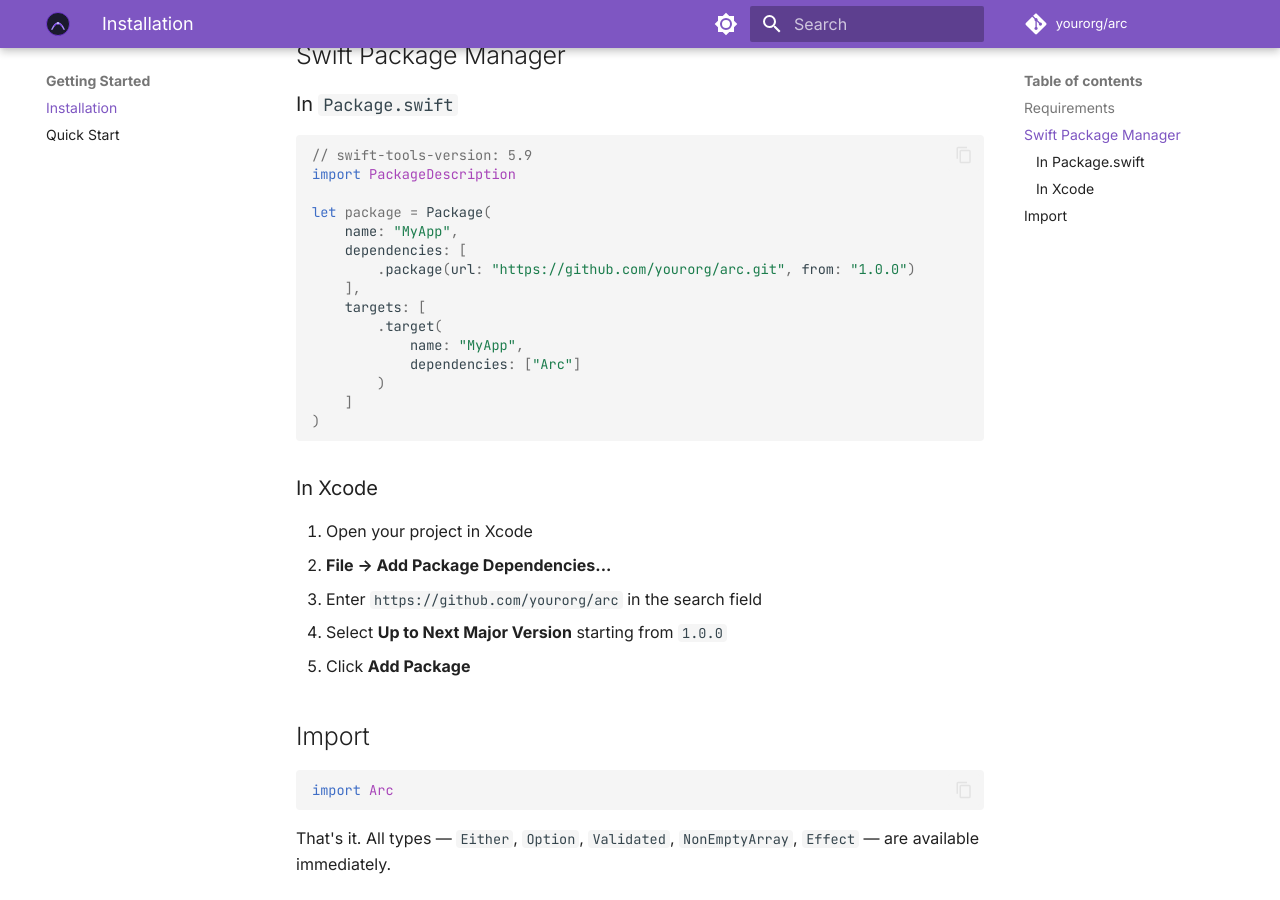
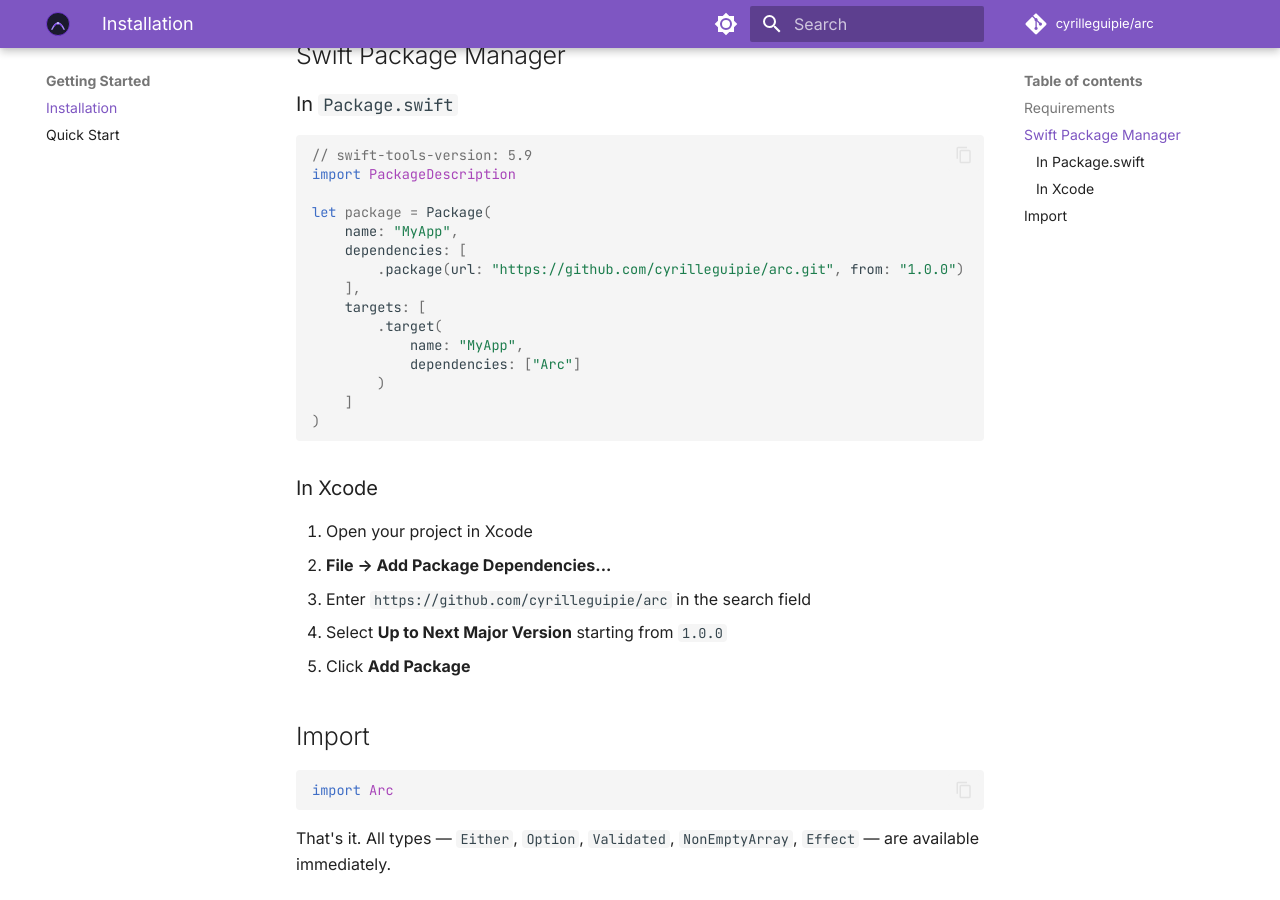
Before and after one commit to cyrilleguipie/arc, an MkDocs documentation site: the page built from docs/docs/getting-started/installation.md, in a window 1280 px wide and 900 px high, scrolled down 570 px. Built offline with MkDocs 1.6.1 and Material for MkDocs 9.7.7, drawn with Linux system fonts in a browser that asks for light colours; comment, search, counter and statistics services are not loaded.

Commit message:
docs(doc): fix url issues

```diff
--- a/docs/docs/getting-started/installation.md
+++ b/docs/docs/getting-started/installation.md
@@ -21,7 +21,7 @@
 let package = Package(
     name: "MyApp",
     dependencies: [
-        .package(url: "https://github.com/yourorg/arc.git", from: "1.0.0")
+        .package(url: "https://github.com/cyrilleguipie/arc.git", from: "1.0.0")
     ],
     targets: [
         .target(
@@ -36,7 +36,7 @@
 
 1. Open your project in Xcode
 2. **File → Add Package Dependencies...**
-3. Enter `https://github.com/yourorg/arc` in the search field
+3. Enter `https://github.com/cyrilleguipie/arc` in the search field
 4. Select **Up to Next Major Version** starting from `1.0.0`
 5. Click **Add Package**
 
--- a/docs/mkdocs.yml
+++ b/docs/mkdocs.yml
@@ -1,8 +1,8 @@
 site_name: Arc
 site_description: Pragmatic functional programming for Swift
-site_url: https://yourorg.github.io/arc
-repo_url: https://github.com/yourorg/arc
-repo_name: yourorg/arc
+site_url: https://cyrilleguipie.github.io/arc
+repo_url: https://github.com/cyrilleguipie/arc
+repo_name: cyrilleguipie/arc
 edit_uri: edit/main/docs/docs/
 
 theme:
```
Also changed, not shown: docs/docs/index.md (+1 -1 lines), README.md.
